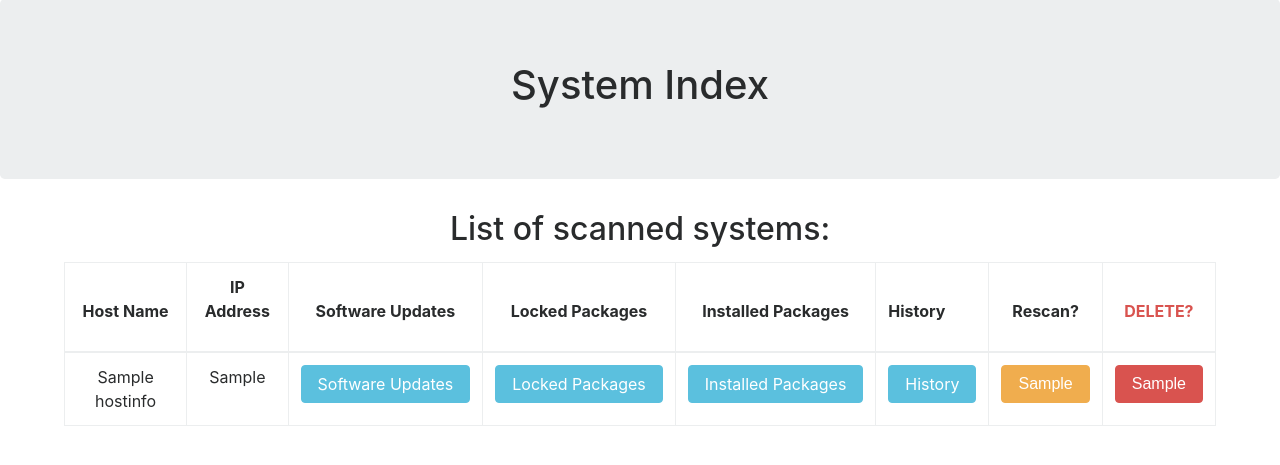
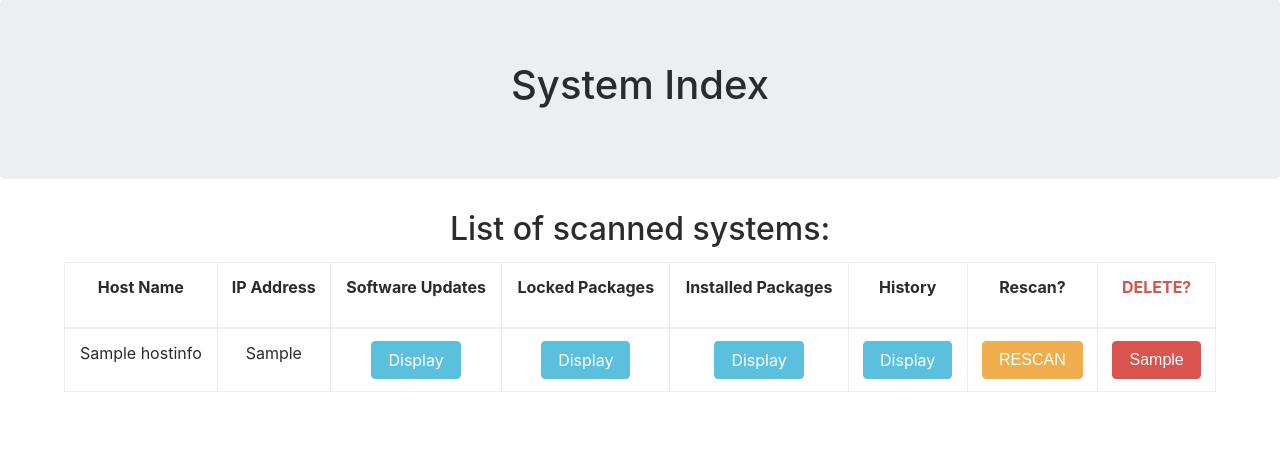
Before and after one commit to Mattsky/spruce, a Django app: page /first_app/ in a window 1280 px wide. Shown: the part 105-570 px from the top of the page. Run offline with Django 3.2, Linux system fonts and the light colour scheme; tables that the repository leaves empty hold one stand-in row (values such as "Sample post"); some libraries are stand-ins or nearby versions.

Commit message:
Lots of small fixes

```diff
--- a/first_app/core_functions.py
+++ b/first_app/core_functions.py
@@ -279,7 +279,6 @@ def rollback_update(transact_id, TEST_ADDR, TEST_USER, keyfile):
     os_id = os_ident(ssh)
     if 'CentOS' in os_id[0]:
         try:
-            print("EXECUTING CENTOS FUNCTION CALL")
             rollback_status = centos7_roll_back_update(ssh, transact_id)
             return(rollback_status)
         except:
@@ -287,7 +286,6 @@ def rollback_update(transact_id, TEST_ADDR, TEST_USER, keyfile):
 
     if 'Ubuntu' in os_id[0]:
         try:
-            print("EXECUTING UBUNTU FUNCTION CALL")
             rollback_status = ubuntu_roll_back_update(ssh, transact_id)
             return(rollback_status)
         except:
@@ -297,8 +295,9 @@ def rollback_update(transact_id, TEST_ADDR, TEST_USER, keyfile):
 def multi_system_scan(system_list, TEST_USER, keyfile):
 
     try:
-        print("STARTING SCANS")
         plist = []
+        # Delete existing info otherwise scans hang. Not efficient - needs looking in to. Maybe search existing hosts
+        # in db and remove from list if found, then pass final list into multiprocessing call below?
         for x in system_list:
             delete_info(x)
 
--- a/first_app/subfunctions.py
+++ b/first_app/subfunctions.py
@@ -4,6 +4,7 @@ from django.conf import settings
 from django.core.files import File
 import paramiko
 import re, time, datetime, os
+import multiprocessing
 
 def sshtest_comm(target_address, TEST_USER, keyfile):
     ssh = paramiko.SSHClient()
@@ -12,6 +13,3 @@ def sshtest_comm(target_address, TEST_USER, keyfile):
     stdin, stdout, stderr = ssh.exec_command('cat /etc/issue')
     output = stdout.read()
     return(output)
-
-def scan_systems(system_list):
-	print(YAY)
--- a/first_app/ubuntu_functions.py
+++ b/first_app/ubuntu_functions.py
@@ -74,10 +74,10 @@ def ubuntu_get_package_updates(ssh):
         #for x in package_updates:
         package_name_temp = re.search(r'^(.+?)/', x)
         package_name = package_name_temp.group(1)
-        package_current_ver_temp = re.search(r' (.+?) ', x)
+        package_new_ver_temp = re.search(r' (.+?) ', x)
+        package_new_ver = package_new_ver_temp.group(1)
+        package_current_ver_temp = re.search(r'upgradable from: (.+?)]', x)
         package_current_ver = package_current_ver_temp.group(1)
-        package_new_ver_temp = re.search(r'upgradable from: (.+?)]', x)
-        package_new_ver = package_new_ver_temp.group(1)
         y = [package_name, package_current_ver, package_new_ver]
         converted_array.append(y)
     return(converted_array)
--- a/first_app/views.py
+++ b/first_app/views.py
@@ -29,11 +29,8 @@ def index(request):
 
     list_of_hosts = Hosts.objects.values_list('hostaddr', flat=True)
 
-    #host_list = {'hosts':list_of_hosts}
     new_host_list = []
-    #print(list_of_hosts)
 
-    #print(list_of_hosts)
     for x in list_of_hosts:
         host_id = Hosts.objects.only('id').get(hostaddr=x)
         host_name = HostInfo.objects.only('host_name').get(host_addr_id=host_id)
@@ -46,6 +43,17 @@ def index(request):
             scan_address = request.POST['address']
 
             rescan(scan_address, TEST_USER, KEYFILE)
+            list_of_hosts = Hosts.objects.values_list('hostaddr', flat=True)
+
+            #host_list = {'hosts':list_of_hosts}
+            new_host_list = []
+
+            for x in list_of_hosts:
+                host_id = Hosts.objects.only('id').get(hostaddr=x)
+                host_name = HostInfo.objects.only('host_name').get(host_addr_id=host_id)
+                new_host_list.append([x, str(host_name)])
+
+            host_list = {'hosts':new_host_list}
             return render(request, 'first_app/index.html', context=host_list)
 
         if 'delete' in request.POST.keys() and request.POST['delete']:
@@ -54,11 +62,8 @@ def index(request):
             delete_info(scan_address)
             list_of_hosts = Hosts.objects.values_list('hostaddr', flat=True)
 
-            #host_list = {'hosts':list_of_hosts}
             new_host_list = []
-            #print(list_of_hosts)
 
-            #print(list_of_hosts)
             for x in list_of_hosts:
                 host_id = Hosts.objects.only('id').get(hostaddr=x)
                 host_name = HostInfo.objects.only('host_name').get(host_addr_id=host_id)
--- a/templates/first_app/held.html
+++ b/templates/first_app/held.html
@@ -46,7 +46,9 @@
 				{% endfor %}
 			</table>
 				{% csrf_token %}
-				<input type="submit" class="btn btn-primary" value="Submit">
+
+				<button type="submit" style="margin:0px auto; display:block;" class="btn btn-primary text-center" value="Submit">Submit</button>
+
 			</form>
 
 
--- a/templates/first_app/index.html
+++ b/templates/first_app/index.html
@@ -6,6 +6,21 @@
 		<meta charset="utf-8">
 		<title>Patch Manager Project - Main Page</title>
 		<link rel="stylesheet" href="{% static "css/bootstrap.css" %}"/>
+		<script type="text/javascript">
+    		function ShowLoading(e) {
+	        var div = document.createElement('div');
+	        var img = document.createElement('img');
+	        img.src = '{% static "images/loading_bar.gif" %}';
+	        div.innerHTML = "Please Wait...<br />";
+	        div.style.cssText = 'position: fixed; top: 50%; left: 40%; z-index: 5000; width: 422px; text-align: center; background: #FFFFFF; border: 1px solid #000';
+	        div.appendChild(img);
+	        document.body.appendChild(div);
+	        return true;
+	        // These 2 lines cancel form submission, so only use if needed.
+	        //window.event.cancelBubble = true;
+	        //e.stopPropagation();
+    		}
+		</script>
 	</head>
 	<body>
 	{% include "first_app/navbar.html" %}
@@ -31,7 +46,7 @@
 
 		<div class="center_div text-center">
 			{% if hosts %}
-			<form method="POST">
+			<form method="POST" runat="server" onsubmit="ShowLoading()">
 				<table class="table table-bordered">
 					<thead>
 						<th><p class="text-center">Host Name</p></th>
@@ -39,7 +54,7 @@
 						<th><p class="text-center">Software Updates</p></th>
 						<th><p class="text-center">Locked Packages</p></th>
 						<th><p class="text-center">Installed Packages</p></th>
-						<th><p class="text=center">History</p></th>
+						<th><p class="text-center">History</p></th>
 						<th><p class="text-center">Rescan?</p></th>
 						<th><p class="text-center text-danger">DELETE?</p></th>
 					</thead>
@@ -47,11 +62,11 @@
 					<tr>
 						<td>{{ sysaddr.1 }}</td>
 						<td>{{ sysaddr.0 }}</td>
-						<td><a href="updates?hostaddr={{ sysaddr.0 }}&hostname={{ sysaddr.1 }}" class="btn btn-info">Software Updates</a></td>
-						<td><a href="held?hostaddr={{ sysaddr.0 }}&hostname={{ sysaddr.1 }}" class="btn btn-info">Locked Packages</a></td>
-						<td><a href="installed?hostaddr={{ sysaddr.0 }}&hostname={{ sysaddr.1 }}" class="btn btn-info">Installed Packages</a></td>
-						<td><a href="update_history?hostaddr={{ sysaddr.0 }}&hostname={{ sysaddr.1 }}" class="btn btn-info">History</a></td>
-						<td><input name="address" value="{{ sysaddr.0 }}" class="btn btn-warning" type="submit"></td>
+						<td><a href="updates?hostaddr={{ sysaddr.0 }}&hostname={{ sysaddr.1 }}" class="btn btn-info">Display</a></td>
+						<td><a href="held?hostaddr={{ sysaddr.0 }}&hostname={{ sysaddr.1 }}" class="btn btn-info">Display</a></td>
+						<td><a href="installed?hostaddr={{ sysaddr.0 }}&hostname={{ sysaddr.1 }}" class="btn btn-info">Display</a></td>
+						<td><a href="update_history?hostaddr={{ sysaddr.0 }}&hostname={{ sysaddr.1 }}" class="btn btn-info">Display</a></td>
+						<td><button name="address" value="{{ sysaddr.0 }}" class="btn btn-warning" type="submit">RESCAN</button></td>
 						<td><input name="delete" onclick="return confirmRollback();" value="{{ sysaddr.0 }}" class="btn btn-danger" type="submit"></td>
 					</tr>
 					{% endfor %}
--- a/templates/first_app/installed.html
+++ b/templates/first_app/installed.html
@@ -51,7 +51,7 @@
 			</table>
 		</div>
 			{% csrf_token %}
-			<input type="submit" class="btn btn-primary" value="Submit">
+			<input type="submit" style="margin:0px auto; display:block;" class="btn btn-primary" value="Submit">
 			</form>
 			{% else %}
 			<p>No installed package records found!</p>
```
Also changed, not shown: templates/first_app/upload_inventory.html (+4 -4 lines).
